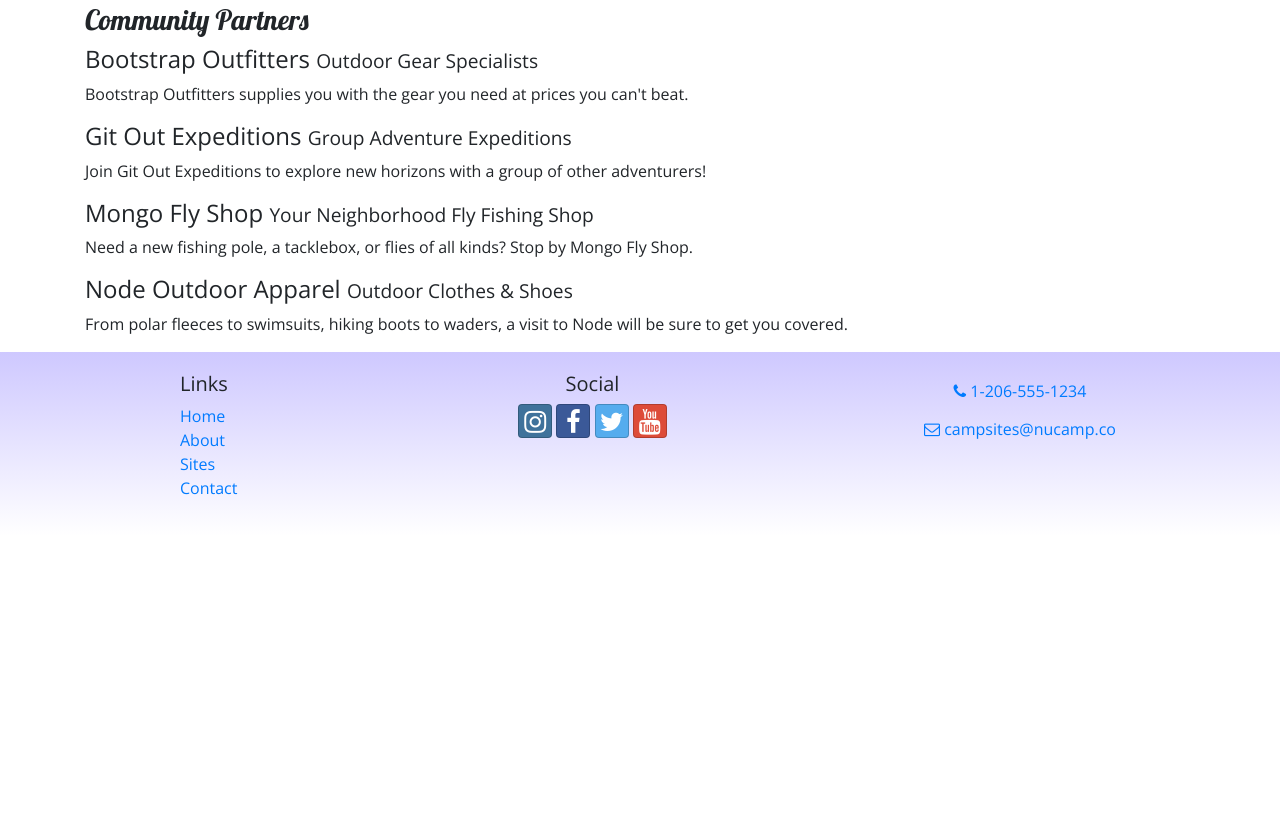
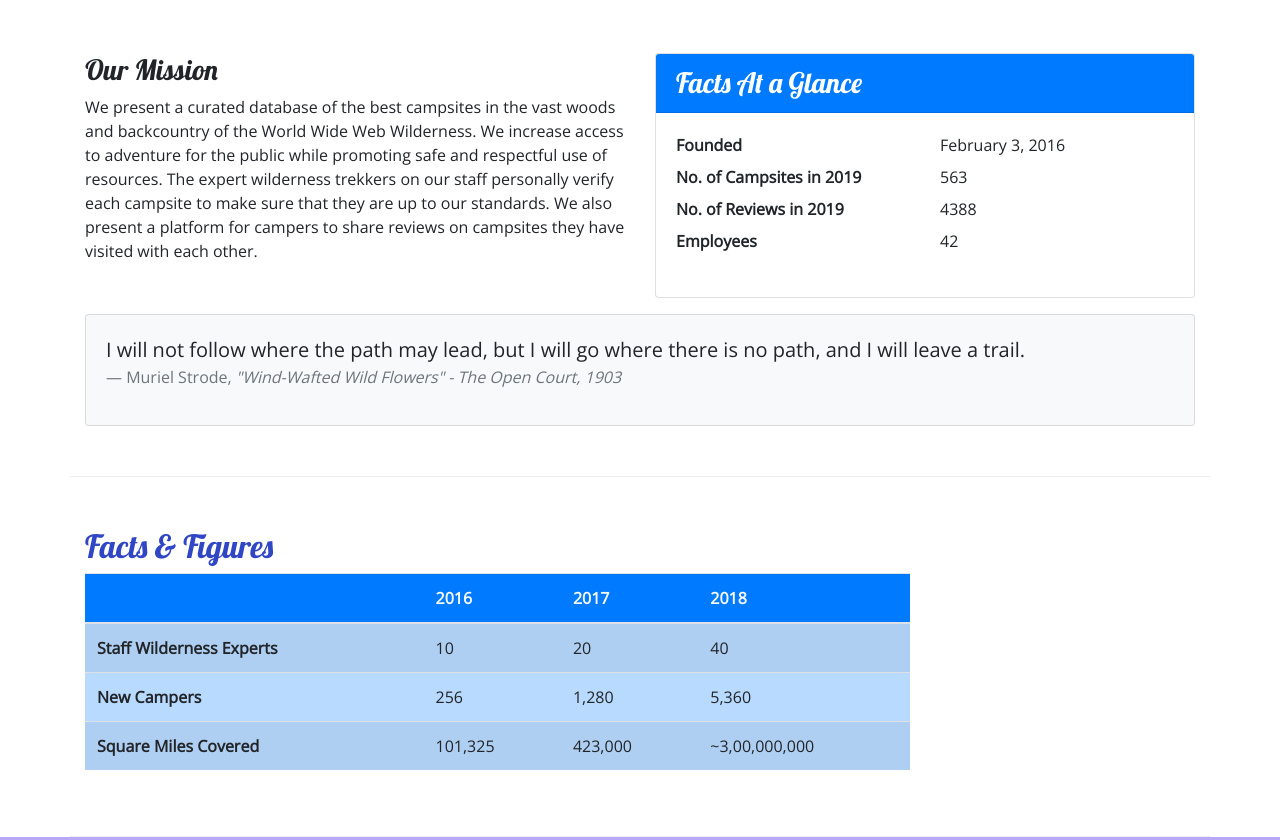
Before and after one commit to FrostyDesigner/WebsiteCamping, a website: page aboutus.html in a window 1280 px wide. Shown: the part 576-1416 px from the top of the page. Before the commit the page ends 1112 px from the top, so only its background shows below. Drawn offline with nearby package versions, Linux system fonts and the light colour scheme.

Commit message:
Tables and Cards

```diff
--- a/aboutus.html
+++ b/aboutus.html
@@ -74,27 +74,80 @@
             </div>
         </div>
 
-        <div class="row">
-            <div class="col">
-                <h3>Community Partners</h3>
-                <h4>Bootstrap Outfitters <small>Outdoor Gear Specialists</small></h4>
-                <p class="d-none d-sm-block">Bootstrap Outfitters supplies you with the gear you need at prices you
-                    can't beat.</p>
-                <h4>Git Out Expeditions <small>Group Adventure Expeditions</small></h4>
-                <p class="d-none d-sm-block">Join Git Out Expeditions to explore new horizons with a group of other
-                    adventurers!</p>
-                <h4>Mongo Fly Shop <small>Your Neighborhood Fly Fishing Shop</small></h4>
-                <p class="d-none d-sm-block">Need a new fishing pole, a tacklebox, or flies of all kinds? Stop by Mongo
-                    Fly Shop.</p>
-                <h4>Node Outdoor Apparel <small>Outdoor Clothes & Shoes</small></h4>
-                <p class="d-none d-sm-block">From polar fleeces to swimsuits, hiking boots to waders, a visit to Node
-                    will be sure to get you
-                    covered.</p>
+        <div class="row row-content">
+                <div class="col-sm-6">
+                    <h3>Our Mission</h3>
+                    <p>We present a curated database of the best campsites in the vast woods and backcountry of the World Wide Web Wilderness. We increase access to adventure for the public while promoting safe and respectful use of resources. The expert wilderness trekkers on our staff personally verify each campsite to make sure that they are up to our standards. We also present a platform for campers to share reviews on campsites they have visited with  each other.</p>
+                </div>
+                <div class="col-sm-6">
+                    <div class="card">
+                        <h3 class="card-header bg-primary text-white">Facts At a Glance</h3>
+                        <div class="card-body">
+                            <dl class="row">
+                                <dt class="col-6">Founded</dt>
+                                <dd class="col-6">February 3, 2016</dd>
+                                <dt class="col-6">No. of Campsites in 2019</dt>
+                                <dd class="col-6">563</dd>
+                                <dt class="col-6">No. of Reviews in 2019</dt>
+                                <dd class="col-6">4388</dd>
+                                <dt class="col-6">Employees</dt>
+                                <dd class="col-6">42</dd>
+                            </dl>
+                        </div>
+                    </div>
+                </div>
+                <div class="col">
+                    <div class="card card-body bg-light mt-3">
+                        <blockquote class="blockquote">
+                            <p class="mb-0">I will not follow where the path may lead, but I will go where there is no path, and I will leave a trail.</p>
+                            <footer class="blockquote-footer">Muriel Strode,
+                                <cite title="Source Title">"Wind-Wafted Wild Flowers" -
+                                The Open Court, 1903</cite>
+                            </footer>
+                        </blockquote>
+                    </div>
+                </div>
             </div>
-        </div>
+            <div class="row row-content">
+                    <div class="col-sm-9">
+                        <h2>Facts &amp; Figures</h2>
+                        <div class="table-responsive">
+                               <table class="table table-striped">
+                            <thead>
+                                <tr class="bg-primary text-light">
+                                    <th></th>
+                                    <th>2016</th>
+                                    <th>2017</th>
+                                    <th>2018</th>
+                                </tr>
+                                </thead>
+                            <tbody class="table-primary">
+                                    <tr>
+                                        <th>Staff Wilderness Experts</th>
+                                        <td>10</td>
+                                        <td>20</td>
+                                        <td>40</td>
+                                    </tr>
+                                    <tr>
+                                        <th>New Campers</th>
+                                        <td>256</td>
+                                        <td>1,280</td>
+                                        <td>5,360</td>
+                                    </tr>
+                                    <tr>
+                                        <th>Square Miles Covered</th>
+                                        <td>101,325</td>
+                                        <td>423,000</td>
+                                        <td>~3,00,000,000</td>
+                                    </tr>
+                                </tbody>
+                            </table>
+                        </div>
+                    </div>
+               </div>
     </div>
 
-    <footer>
+    <footer class="site-footer">
         <div class="container">
             <div class="row">
                 <div class="col-4 col-sm-2 offset-1">
--- a/css/styles.css
+++ b/css/styles.css
@@ -14,9 +14,9 @@ header h2 {
     color: #CEC8FF;
 }
 
-footer {
-    background-image: linear-gradient(#CEC8FF, white);
-    padding: 20px 0;
+.site-footer{
+    background-image: linear-gradient(#b7a8f8, white);
+    padding: 20px 0px;
 }
 
 .jumbotron {
```
Also changed, not shown: contactus.html (+1 -1 lines), index.html (+1 -1 lines).
